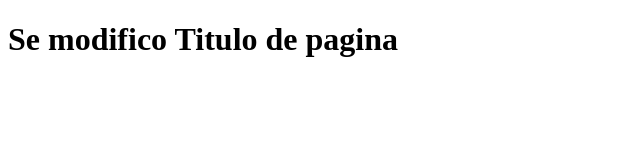
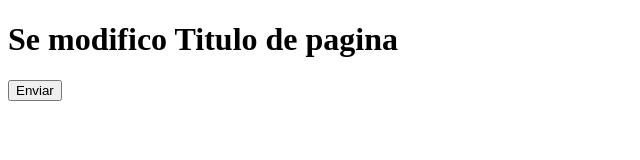
Before and after one commit to horacio186/hello-word-git, a plain HTML site: page index.html in a window 1280 px wide. Shown: the whole page, without its empty margins (0-640 px from the left). Drawn offline with Linux system fonts and the light colour scheme.

Commit message:
Se agrego formulario y botón enviar

```diff
--- a/index.html
+++ b/index.html
@@ -7,5 +7,8 @@
 </head>
 <body>
     <h1>Se modifico Titulo de pagina</h1>
+    <form action="#" method="GET">
+        <input type="button" name="boton" value="Enviar">
+    </form>
 </body>
 </html>
```
